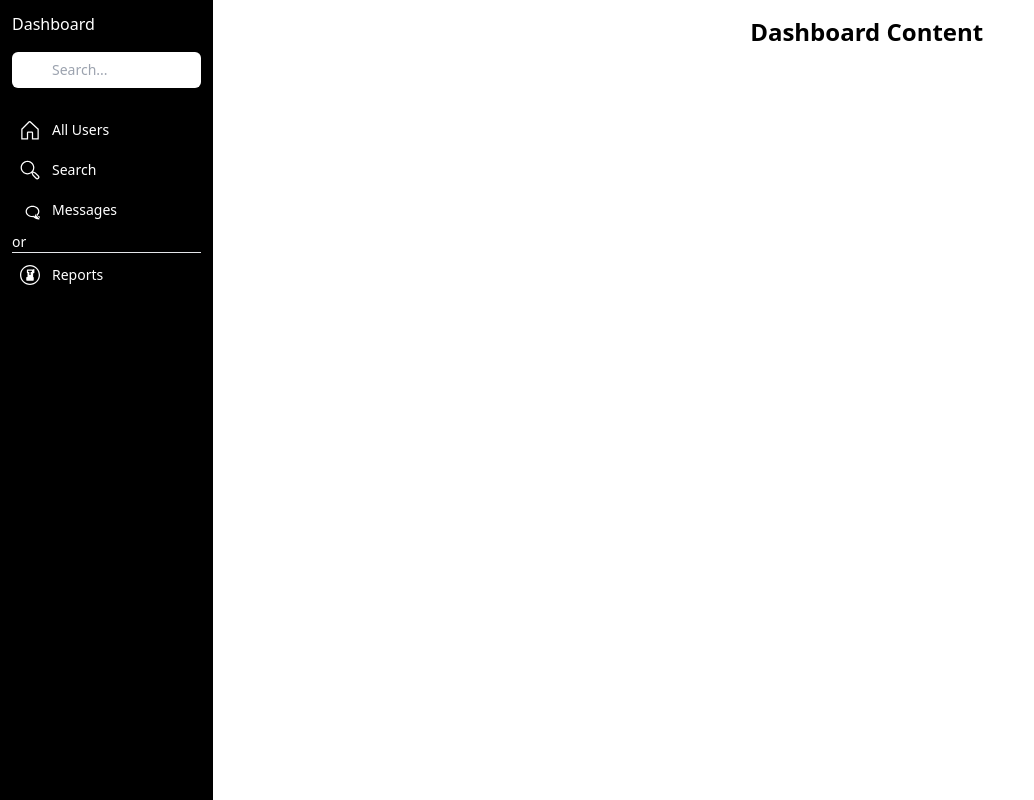
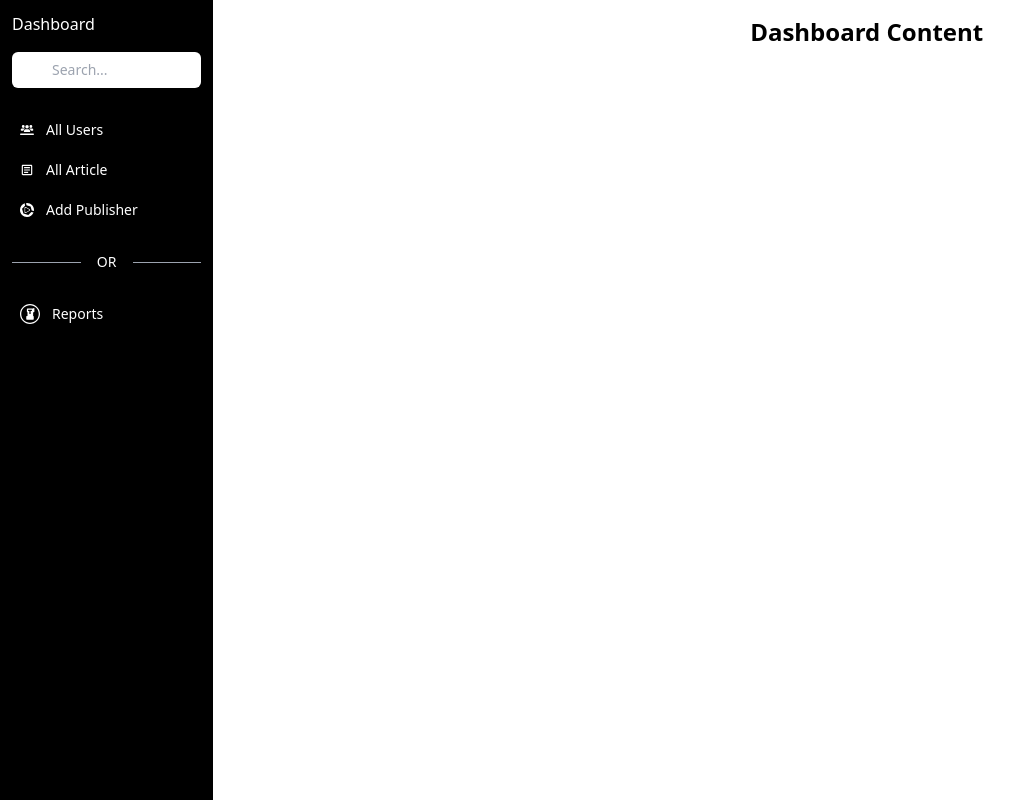
Before and after one commit to sabbir-hossen66/news-paper-client, a React (Vite) app: page /dashboard in a window 1280 px wide. Shown: the whole page, without its empty margins (0-1034 px from the left). Built offline with nearby package versions, Linux system fonts and the light colour scheme; no server answers.

Commit message:
icon added in the dashboard

```diff
--- a/src/Layout/Dashboard.jsx
+++ b/src/Layout/Dashboard.jsx
@@ -1,4 +1,7 @@
 import { useState } from "react";
+import { FaUsersLine } from "react-icons/fa6";
+import { MdOutlineArticle } from "react-icons/md";
+import { SiGradleplaypublisher } from "react-icons/si";
 import { NavLink, Outlet } from "react-router-dom";
 
 
@@ -35,29 +38,31 @@ const Dashboard = () => {
           <ul className="pt-2 pb-4 space-y-1 text-sm">
             <li className="rounded-sm">
               <a rel="noopener noreferrer" href="#" className="flex items-center p-2 space-x-3 rounded-md">
-                <svg xmlns="http://www.w3.org/2000/svg" viewBox="0 0 512 512" className="w-5 h-5 fill-current dark:text-gray-600">
-                  <path d="M469.666,216.45,271.078,33.749a34,34,0,0,0-47.062.98L41.373,217.373,32,226.745V496H208V328h96V496H480V225.958ZM248.038,56.771c.282,0,.108.061-.013.18C247.9,56.832,247.756,56.771,248.038,56.771ZM448,464H336V328a32,32,0,0,0-32-32H208a32,32,0,0,0-32,32V464H64V240L248.038,57.356c.013-.012.014-.023.024-.035L448,240Z"></path>
-                </svg>
+                <FaUsersLine />
                 <NavLink to={'/dashboard/all-users'}><span>All Users</span></NavLink>
               </a>
             </li>
+
             <li className="rounded-sm">
               <a rel="noopener noreferrer" href="#" className="flex items-center p-2 space-x-3 rounded-md">
-                <svg xmlns="http://www.w3.org/2000/svg" viewBox="0 0 512 512" className="w-5 h-5 fill-current dark:text-gray-600">
-                  <path d="M479.6,399.716l-81.084-81.084-62.368-25.767A175.014,175.014,0,0,0,368,192c0-97.047-78.953-176-176-176S16,94.953,16,192,94.953,368,192,368a175.034,175.034,0,0,0,101.619-32.377l25.7,62.2L400.4,478.911a56,56,0,1,0,79.2-79.195ZM48,192c0-79.4,64.6-144,144-144s144,64.6,144,144S271.4,336,192,336,48,271.4,48,192ZM456.971,456.284a24.028,24.028,0,0,1-33.942,0l-76.572-76.572-23.894-57.835L380.4,345.771l76.573,76.572A24.028,24.028,0,0,1,456.971,456.284Z"></path>
-                </svg>
-                <span>Search</span>
+                <MdOutlineArticle />
+                <span>All Article</span>
               </a>
             </li>
+
             <li className="rounded-sm">
               <a rel="noopener noreferrer" href="#" className="flex items-center p-2 space-x-3 rounded-md">
-                <svg xmlns="http://www.w3.org/2000/svg" viewBox="0 0 512 512" className="w-5 h-5 fill-current dark:text-gray-600">
-                  <path d="M448.205,392.507c30.519-27.2,47.8-63.455,47.8-101.078,0-39.984-18.718-77.378-52.707-105.3C410.218,158.963,366.432,144,320,144s-90.218,14.963-123.293,42.131C162.718,214.051,144,251.445,144,291.429s18.718,77.378,52.707,105.3c33.075,27.168,76.861,42.13,123.293,42.13,6.187,0,12.412-.273,18.585-.816l10.546,9.141A199.849,199.849,0,0,0,480,496h16V461.943l-4.686-4.685A199.17,199.17,0,0,1,448.205,392.507ZM370.089,423l-21.161-18.341-7.056.865A180.275,180.275,0,0,1,320,406.857c-79.4,0-144-51.335-144-115.428s64.6-115.429,144-115.429,144,51.335,144,115.429c0,31.588-15.527,61.363-43.843,84.091L389.911,377l-19.822,46ZM504.971,456.284a24.028,24.028,0,0,1-33.942,0l-76.572-76.572-23.894-57.835L380.4,345.771l76.573,76.572A24.028,24.028,0,0,1,504.971,456.284Z"></path>
-                </svg>
-                <span>Messages</span>
+                <SiGradleplaypublisher />
+                <span>Add Publisher</span>
               </a>
             </li>
-            <p>or <hr /></p>
+
+            {/* divider is here */}
+            <div className="relative flex py-5 items-center">
+              <div className="flex-grow border-t border-gray-400"></div>
+              <span className="flex-shrink mx-4 text-white">OR</span>
+              <div className="flex-grow border-t border-gray-400"></div>
+            </div>
 
             <li className="rounded-sm">
               <a rel="noopener noreferrer" href="#" className="flex items-center p-2 space-x-3 rounded-md">
```
